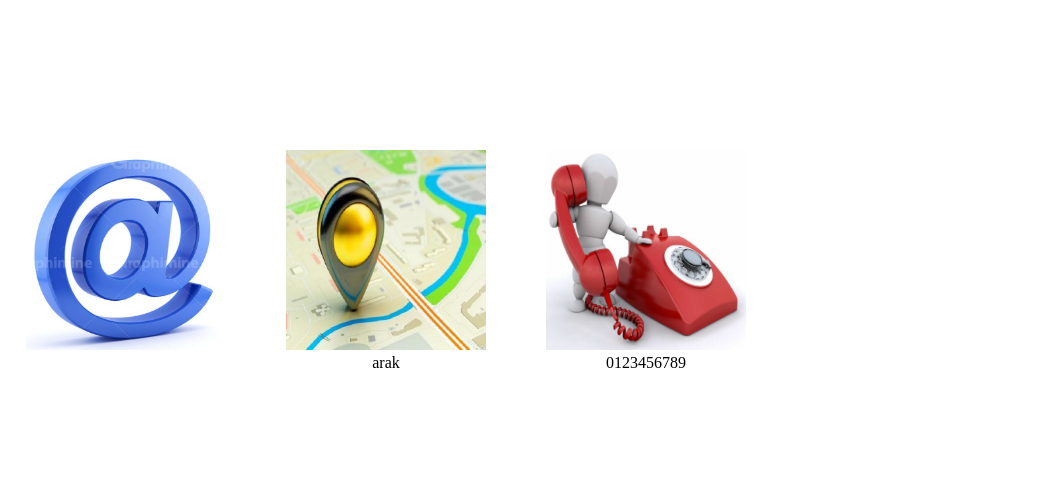
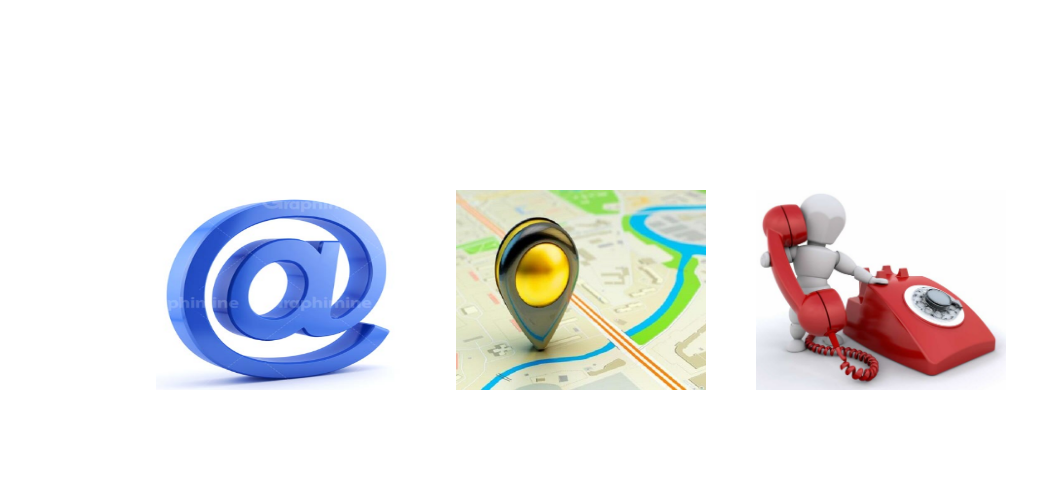
Before and after one commit to Mohammad-Mashayekhi1988/task1, a plain HTML site: page index.html in a window 1280 px wide. Shown: the whole page, without its empty margins (184-1221 px from the left). Drawn offline with Linux system fonts and the light colour scheme.

Commit message:
new project

```diff
--- a/index.html
+++ b/index.html
@@ -7,33 +7,28 @@
     <link rel="stylesheet" href="style.css">
 </head>
 <body>
-    <section class="section">
+    <main class="main">
         <div class="container">
-            <div class="one">
-                <div class="one-image">
-                    <img class="img1" src="./image/email.PNG" alt="">
-                </div>
-                <div class="label">mm.mashayekhi@gmail</div>
-
-            </div>
-            <div class="two">
-                <img class="img2" src="./image/location.jpg" alt="">
-                <div class="label-email">
-                    <label class="label2" for="">arak</label>
+            <div class="right">
+                <div class="right-one">
+                    <div class="right-one_text"><p>mm.mashayekhi1988@gmail.com</p></div>
 
                 </div>
+                <div class="right-two"><img style="width:100%;height: 200px;" src="image/email.PNG" alt=""></div>
             </div>
-            <div class="three">
-                <img class="img3" src="./image/phone.PNG" alt="">
-                <div class="label-email">
-                    <label class="label3" for="">0123456789</label>
-
+            <div class="between">
+                <div class="between-one">
+                    <div class="betwen-one_text"><p>arak</p></div>
                 </div>
+                <div class="between-two"><img style="width:100%;height: 200px;" src="image/location.jpg" alt=""></div>
+            </div>
+            <div class="left">
+                <div class="left-one">
+                    <div class="left-one_text"><p>09199677177</p></div>
+                </div>
+                <div class="left-two"><img style="width:100%;height: 200px;" src="image/phone.PNG" alt=""></div>
             </div>
         </div>
-
-    </section>
-        </div>
-    </section>
+    </main>
 </body>
 </html>
--- a/style.css
+++ b/style.css
@@ -1,94 +1,68 @@
 
-body{
-    margin: 0;
-}
 
-.section{
-    display: flex ;
-    max-width: 1080px;
-    height: 500px;
-    align-items: center;
-    justify-content: center;
+.main{
 
 }
 .container{
+    width: 100%;
     display: flex;
+    /* justify-content: space-between; */
+    justify-content: center;
     align-items: center;
+
+    width: 600px;
+    margin-top: 15%;
+    margin-left: auto;
+    margin-right: auto;
+}
+
+.right,
+.between,
+.left{
+    position: relative;
+    margin: 0 150px;
+}
+.right-one,
+.between-one,
+.left-one{
+    position: absolute;
+}
+.right-one_text,
+.betwen-one_text,
+.left-one_text{
+    background-color: blue;
+    width: 250px;
+    height: 200px;
+    position: relative;
+    display: flex;
     justify-content: center;
-}
-.one{
-    width: 200px;
-    height: 200px;
-    margin-left:60px;
-    position: relative;
-}
-.two{
-    width: 200px;
-    height: 200px;
-    margin-left:60px;
-}
-.three{
-    width: 200px;
-    height: 200px;
-    margin-left:60px;
-}
-.img1{
-    width: 100%;
-    height: 100%;
-}
-.img2{
-    width: 100%;
-    height: 100%;
+
 
 }
-.img3{
-    width: 100%;
-    height: 100%;
+p{
+    position: absolute;
+    color: #fff;
+    font-weight: bold;
 }
-.one:hover{
-    /* margin-bottom: 20px; */
-    cursor: grab;
-
-    transform: translateY(-30px);
-
+.right-two,
+.between-two,
+.left-two{
+    width: 250px;
+    height: 200px;
+    position: absolute;
 }
-.two:hover{
-   margin-bottom: 20px;
-   cursor: grab;
-
+.right-two:hover{
+    margin-top: 40px;
+    transition: 0.8s;
+    cursor: pointer;
 }
-.three:hover{
-
-    margin-bottom: 20px;
-    cursor: grab;
-
+.between-two:hover{
+    margin-top: 40px;
+    transition: 0.8s;
+    cursor: pointer;
 }
-
-.label-email{
-    text-align: center;
-    z-index: -1;
+.left-two:hover{
+    margin-top: 40px;
+    transition: 0.8s;
+    cursor: pointer;
 }
-
-.label{
-    width: 100%;
-    height: 30px;
-    background-color: rgb(19, 106, 156);
-    display: flex;
-    justify-content: center;
-    align-items: center;
-    color: #ffffff;
-    font-size: smaller;
-    font-weight: bold;
-    position: absolute;
-    bottom: 0;
-    right: 0;
-    z-index: -1;
-}
-
-.one-image{
-    display: flex;
-    justify-content: center;
-    align-items: center;
-    width: 100%;
-    height: 100%;
-}
```
